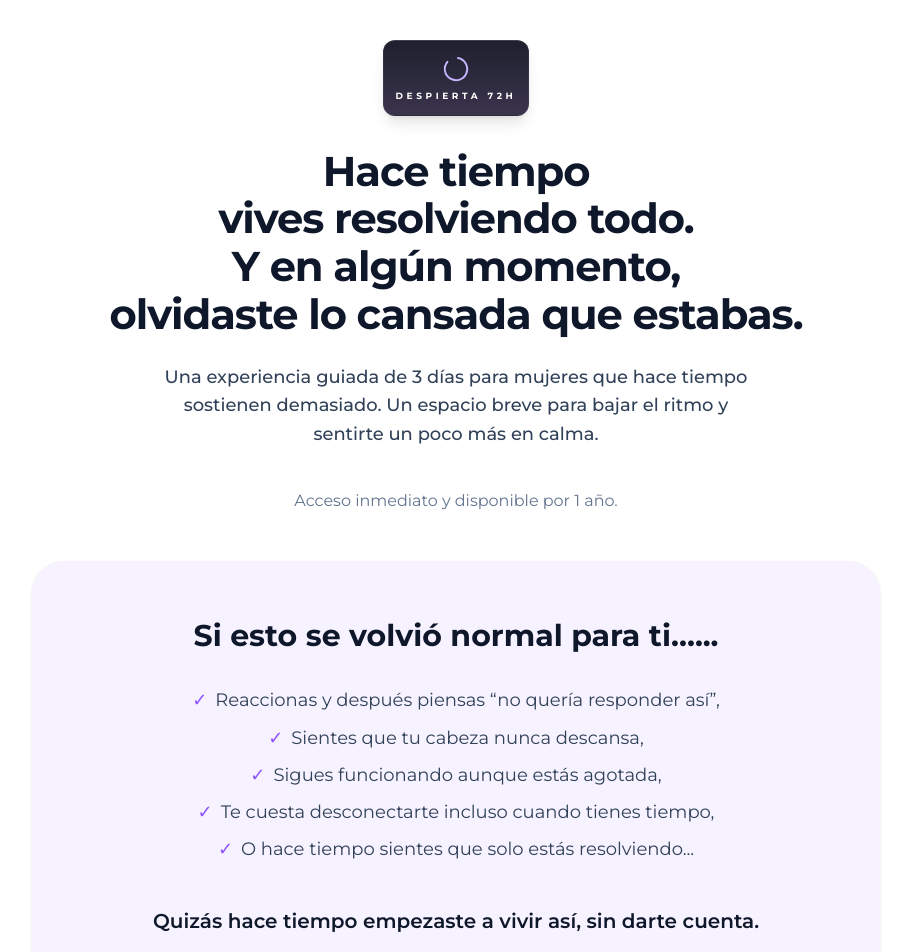
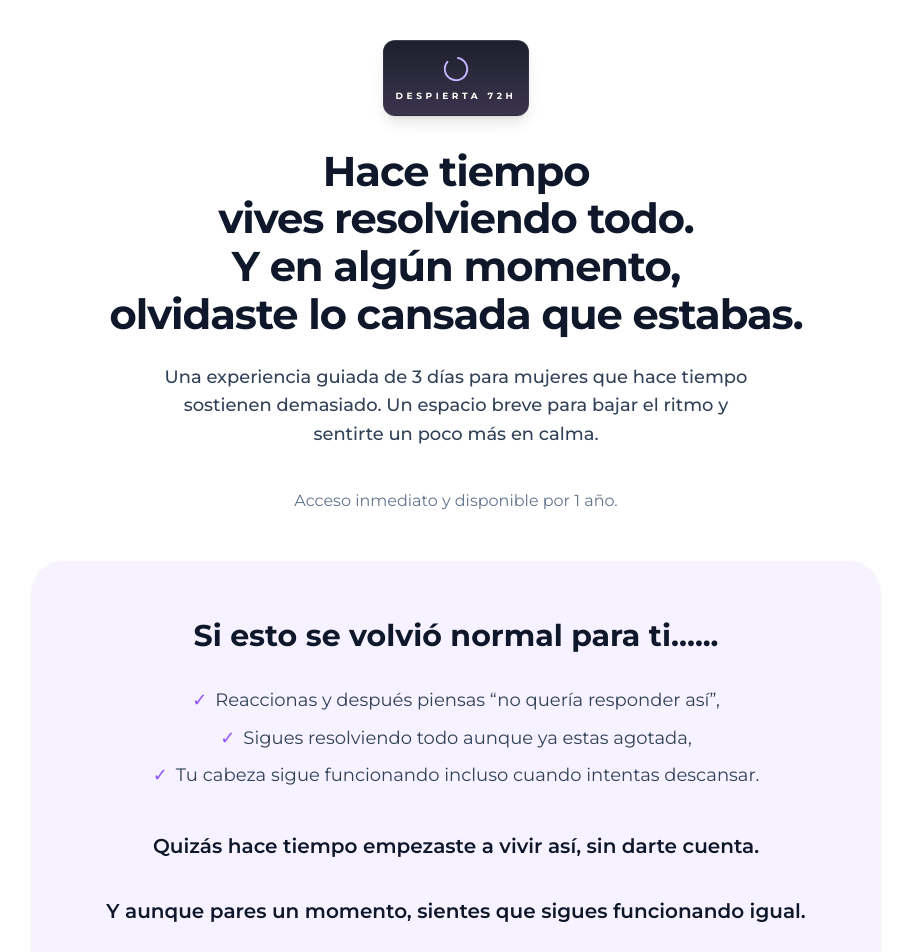
Before and after one commit to cursossolange/despierta-72h, a React (Vite) app: page / in a window 1280 px wide. Shown: the top 952 px of the page, without its empty margins (184-1095 px from the left). Built offline with nearby package versions, Linux system fonts and the light colour scheme; no server answers.

Commit message:
Update LandingPage.tsx

```diff
--- a/src/components/LandingPage.tsx
+++ b/src/components/LandingPage.tsx
@@ -190,14 +190,11 @@ Un espacio breve para bajar el ritmo y sentirte un poco más en calma.
  <div className="space-y-2 text-base md:text-lg text-slate-700 leading-relaxed">
   <p><span className="text-violet-500 mr-2">✓</span>Reaccionas y después piensas “no quería responder así”,</p>
 
-  <p><span className="text-violet-500 mr-2">✓</span>Sientes que tu cabeza nunca descansa,</p>
+  <p><span className="text-violet-500 mr-2">✓</span>Sigues resolviendo todo aunque ya estas agotada,</p>
 
-  <p><span className="text-violet-500 mr-2">✓</span>Sigues funcionando aunque estás agotada,</p>
+  <p><span className="text-violet-500 mr-2">✓</span>Tu cabeza sigue funcionando incluso cuando intentas descansar.</p>
 
-  <p><span className="text-violet-500 mr-2">✓</span>Te cuesta desconectarte incluso cuando tienes tiempo,</p>
-
-  <p><span className="text-violet-500 mr-2">✓</span>O hace tiempo sientes que solo estás resolviendo...</p>
-</div>
+    </div>
 
 <p className="mt-10 text-base md:text-xl font-semibold text-slate-900 leading-relaxed">
   Quizás hace tiempo empezaste a vivir así, sin darte cuenta.
```
